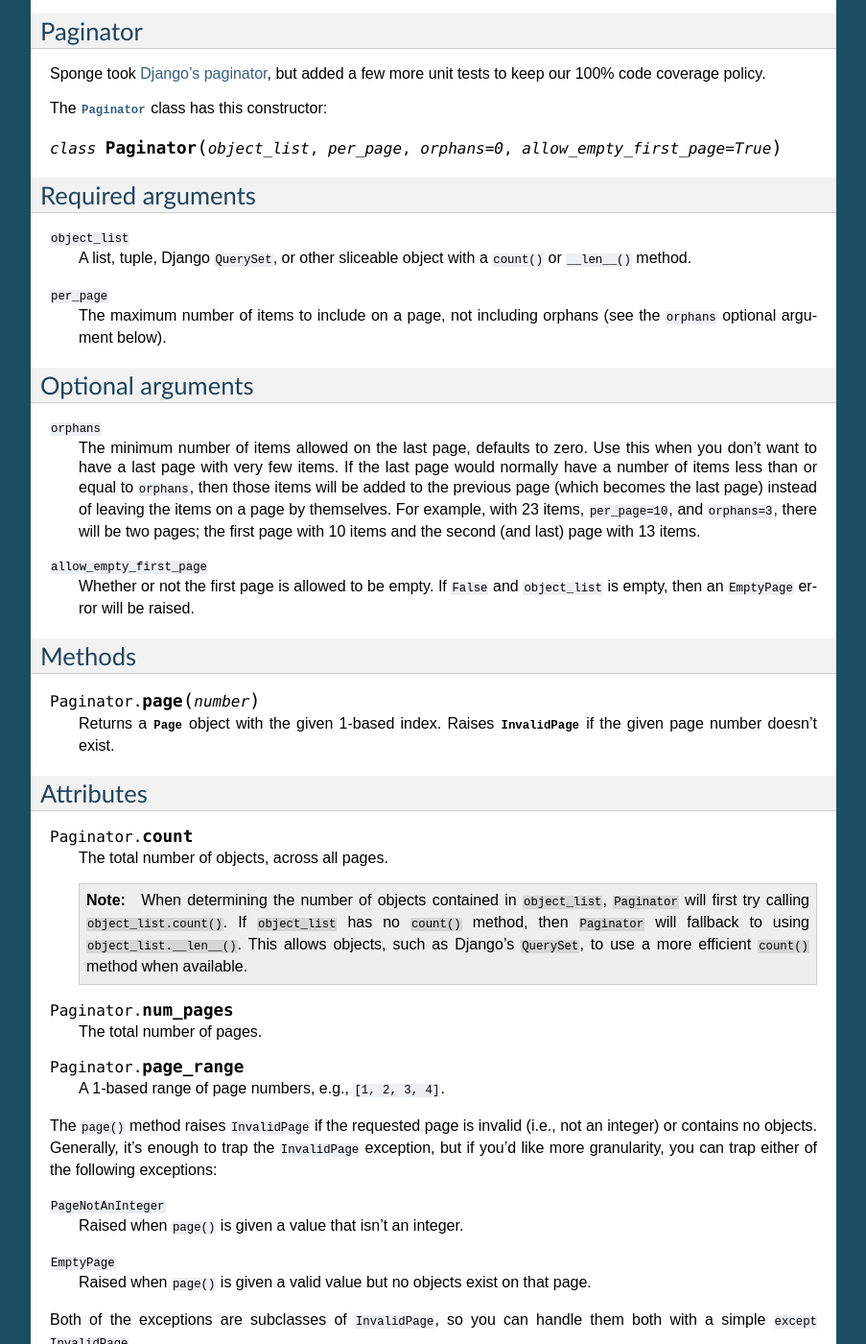
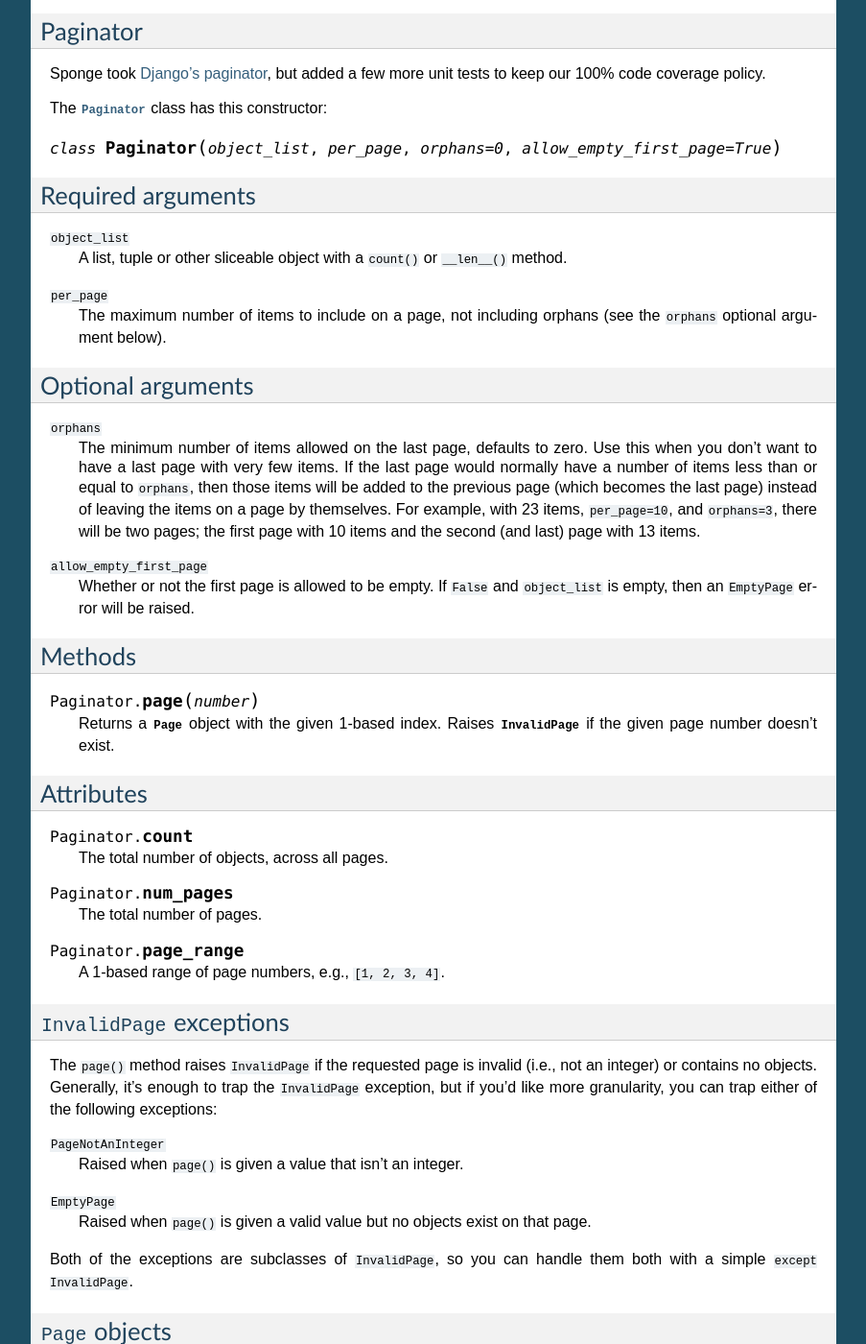
Before and after one commit to gabrielfalcao/sponge, a Sphinx documentation site: the page built from docs/controller.rst, in a window 1280 px wide and 1400 px high, scrolled down 685 px. Shown: the whole window at 96% size, without its empty margins (198-1101 px from the left). Built offline with Sphinx 7.4.7, drawn with Linux system fonts in a browser that asks for light colours; some of the changed text lies outside the part shown.

Commit message:
Adjusts in the documentation

```diff
--- a/docs/controller.rst
+++ b/docs/controller.rst
@@ -49,7 +49,7 @@ Required arguments
 ------------------
 
 ``object_list``
-    A list, tuple, Django ``QuerySet``, or other sliceable object with a
+    A list, tuple or other sliceable object with a
     ``count()`` or ``__len__()`` method.
 
 ``per_page``
@@ -88,15 +88,6 @@ Attributes
 
     The total number of objects, across all pages.
 
-    .. note::
-
-        When determining the number of objects contained in ``object_list``,
-        ``Paginator`` will first try calling ``object_list.count()``. If
-        ``object_list`` has no ``count()`` method, then ``Paginator`` will
-        fallback to using ``object_list.__len__()``. This allows objects, such
-        as Django's ``QuerySet``, to use a more efficient ``count()`` method
-        when available.
-
 .. attribute:: Paginator.num_pages
 
     The total number of pages.
@@ -106,7 +97,7 @@ Attributes
     A 1-based range of page numbers, e.g., ``[1, 2, 3, 4]``.
 
 ``InvalidPage`` exceptions
-==========================
+--------------------------
 
 The ``page()`` method raises ``InvalidPage`` if the requested page is invalid
 (i.e., not an integer) or contains no objects. Generally, it's enough to trap
@@ -125,7 +116,7 @@ them both with a simple ``except InvalidPage``.
 
 
 ``Page`` objects
-================
+----------------
 
 .. class:: Page(object_list, number, paginator):
 
```
